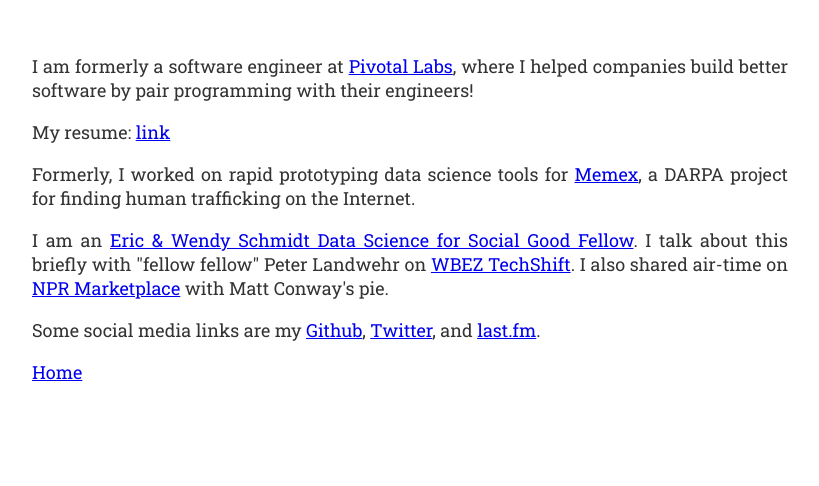
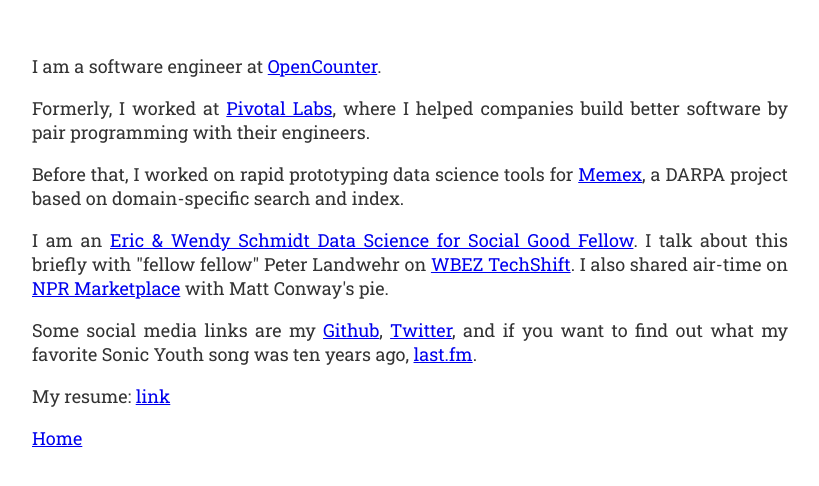
Before and after one commit to samzhang111/samzhang111.github.io, a Jekyll site: the page built from html/about.html, in a window 1280 px wide. Shown: the top 486 px of the page, without its empty margins (230-1049 px from the left). Built offline with Jekyll 4.4.1, drawn with Linux system fonts in a browser that asks for light colours; Markdown is read by kramdown in place of the engine named in the settings.

Commit message:
Update employment info

```diff
--- a/html/about.html
+++ b/html/about.html
@@ -5,15 +5,16 @@
 
 <div content>
 
-    I am formerly a software engineer at <a href="http://pivotallabs.com">Pivotal Labs</a>, where I helped
-    companies build better software by pair programming with their engineers!
+    I am a software engineer at <a href="https://opencounter.com">OpenCounter</a>.
 
     <p>
-    My resume: <a href="https://registry.jsonresume.org/szhang">link</a>
-    </p>
 
-    Formerly, I worked on rapid prototyping data science tools for <a href="http://www.scientificamerican.com/article/human-traffickers-caught-on-hidden-internet/">Memex</a>, a DARPA project
-    for finding human trafficking on the Internet.
+    Formerly, I worked at <a href="http://pivotallabs.com">Pivotal Labs</a>, where I helped companies build better software by pair programming with their engineers.
+
+    <p>
+
+    Before that, I worked on rapid prototyping data science tools for <a href="http://www.scientificamerican.com/article/human-traffickers-caught-on-hidden-internet/">Memex</a>, a DARPA project
+    based on domain-specific search and index.
 
     <p>
 
@@ -22,7 +23,11 @@
 
     Some social media links
     are my <a href="https://github.com/samzhang111">Github</a>,
-    <a href="https://twitter.com/_szhang">Twitter</a>, and <a
+    <a href="https://twitter.com/_szhang">Twitter</a>, and if you want to find out what my favorite Sonic Youth song was ten years ago, <a
     href="http://www.last.fm/user/unclesaamm">last.fm</a>.
 
+    <p>
+    My resume: <a href="https://registry.jsonresume.org/szhang">link</a>
+    </p>
+
 </div>
```
